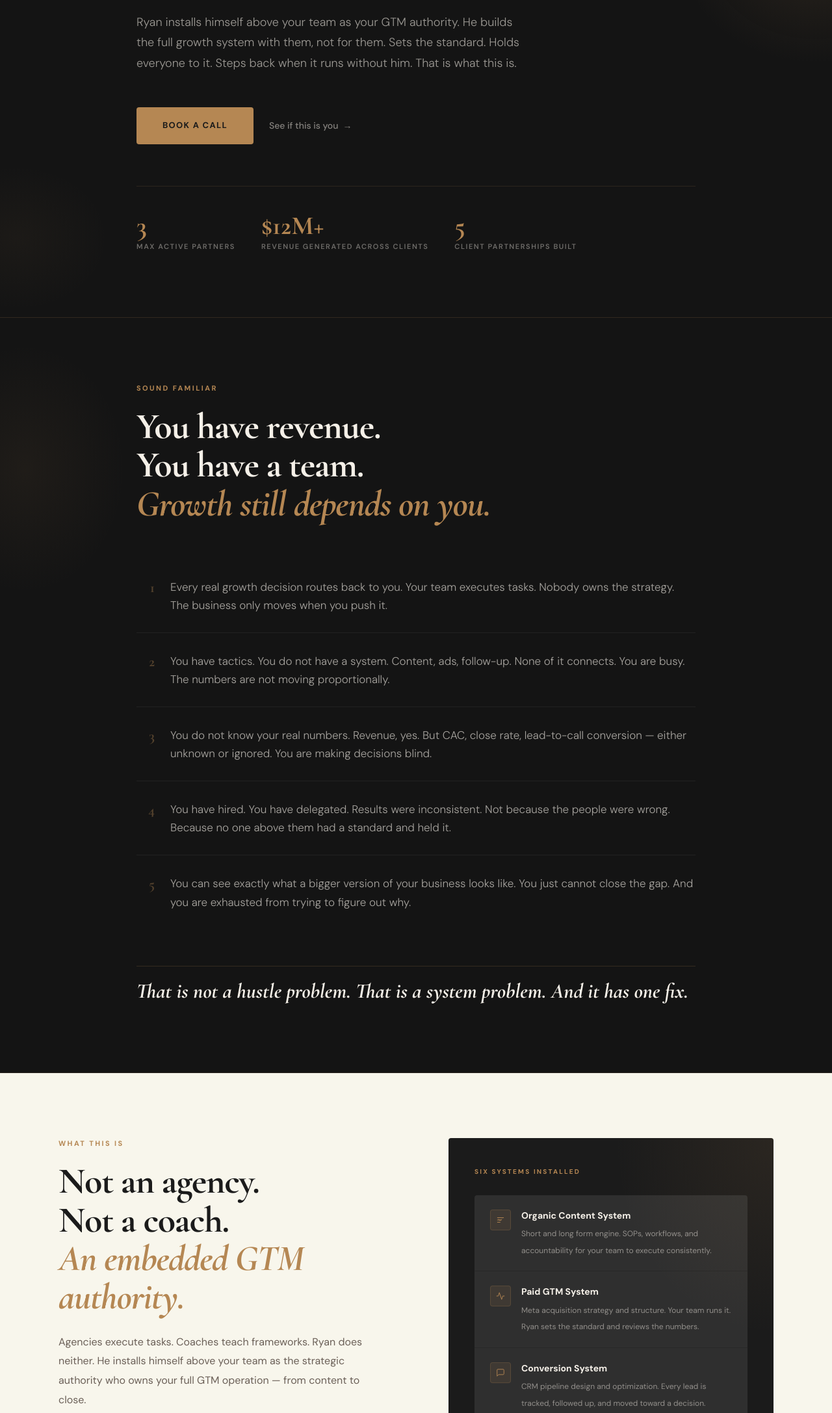
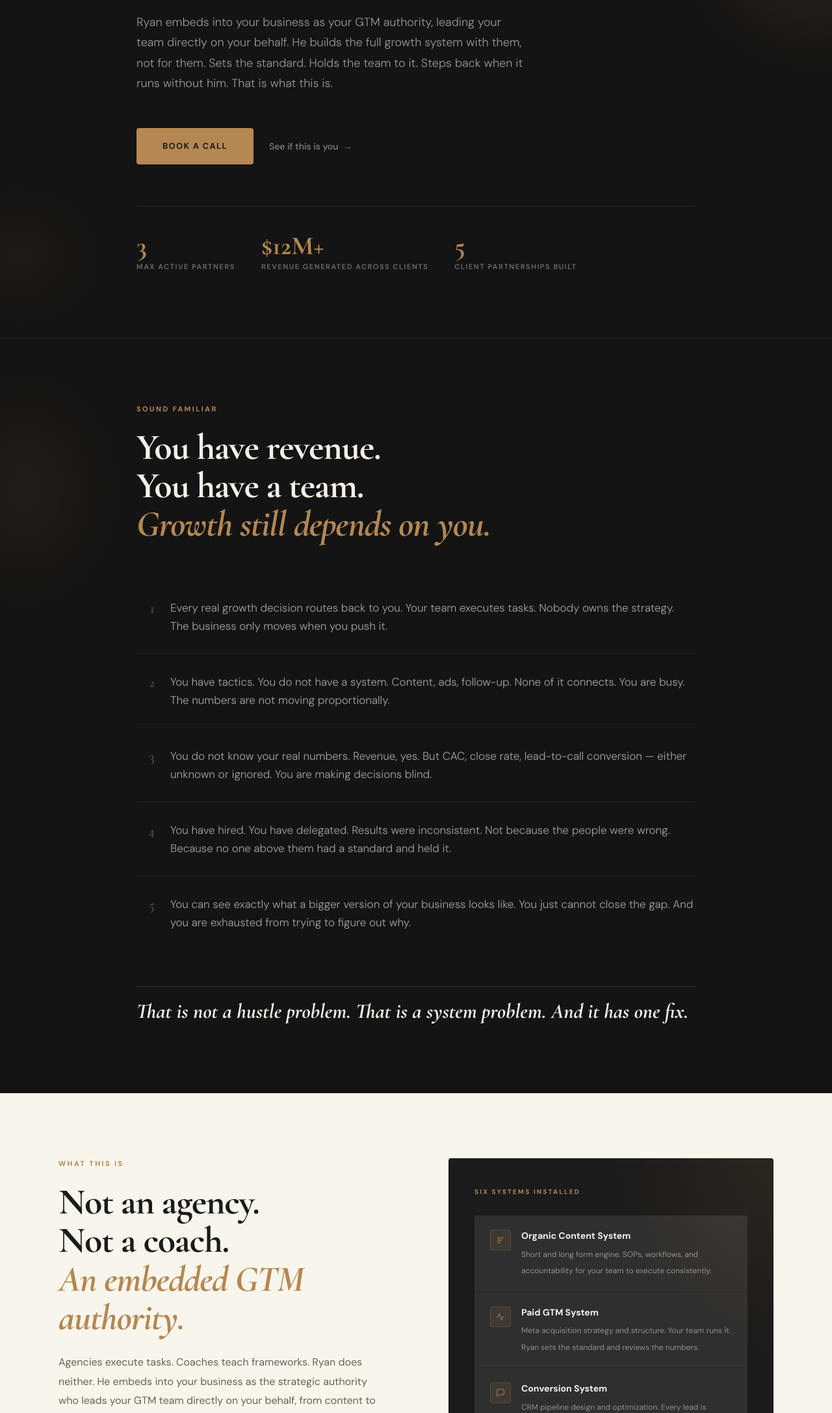
Before and after one commit to DevAbundanceAI/abundance-tribe-website, a plain HTML site: page partner.html in a window 1280 px wide. Shown: the part 390-2564 px from the top of the page at 65% size. Drawn offline with nearby package versions, Linux system fonts and the light colour scheme.

Commit message:
Reframe authority positioning: leading the team on the founder's behalf
Removed 'above your team / above the founder' language. Ryan is now
positioned as the founder's embedded GTM authority leading the team
on their behalf — authority over the execution layer is intact, but
the founder is clearly the principal. Also fixed em dash in What It Is.

Co-Authored-By: Claude Sonnet 4.6 <noreply@anthropic.com>

```diff
--- a/partner.html
+++ b/partner.html
@@ -1139,7 +1139,7 @@
       Abundance Growth Partnership
     </div>
     <h1>It's not a people problem.<br><em>It's a system problem.</em></h1>
-    <p class="hero-sub">Ryan installs himself above your team as your GTM authority. He builds the full growth system with them, not for them. Sets the standard. Holds everyone to it. Steps back when it runs without him. That is what this is.</p>
+    <p class="hero-sub">Ryan embeds into your business as your GTM authority, leading your team directly on your behalf. He builds the full growth system with them, not for them. Sets the standard. Holds the team to it. Steps back when it runs without him. That is what this is.</p>
     <div class="hero-actions">
       <a href="#apply" class="btn-gold">Book a Call</a>
       <a href="#problem" class="btn-ghost-light">See if this is you <span>→</span></a>
@@ -1198,7 +1198,7 @@
     <div class="what-left">
       <span class="section-label sa">What this is</span>
       <h2 class="sa">Not an agency.<br>Not a coach.<br><em>An embedded GTM authority.</em></h2>
-      <p class="sa">Agencies execute tasks. Coaches teach frameworks. Ryan does neither. He installs himself above your team as the strategic authority who owns your full GTM operation — from content to close.</p>
+      <p class="sa">Agencies execute tasks. Coaches teach frameworks. Ryan does neither. He embeds into your business as the strategic authority who leads your GTM team directly on your behalf, from content to close.</p>
       <p class="sa">Six core systems. Built with your team, not handed to them. Every person on your team knows the standard, knows their role, and knows who they answer to. That is what makes it stick.</p>
       <p class="sa"><strong>You stop being the growth engine. Your team becomes one.</strong></p>
     </div>
@@ -1473,7 +1473,7 @@
       <span class="section-label sa" style="color: var(--gold);">Who you are working with</span>
       <h2 class="sa">Ryan Frost.<br><em>Still building.</em></h2>
       <p class="sa">I have spent 5+ years building the GTM systems behind <strong>$12M+ in revenue</strong> across five client partnerships in coaching, consulting, and service businesses. All Done Consulting. Acquisition Network. Smart Sellers Academy. Malik Consolidated. Big Little Gyms. Every one of them started with no real GTM infrastructure and I built it from scratch.</p>
-      <p class="sa">When you bring me in, I am not a vendor you manage. I operate above your team. I set the standard. I decide what gets built first, what gets cut, and who is executing at the level required. You get my full attention on your business and a clear read on what is and is not working.</p>
+      <p class="sa">When you bring me in, I am not a vendor you manage. I lead your GTM team directly, on your behalf. I set the standard, own the roadmap, and make sure every person on the team is executing at the level required. You get full visibility into what is working, what is not, and what moves next.</p>
       <p class="sa"><strong>I take on a maximum of 3 Growth Partners at a time.</strong> That is not a sales tactic. It is the only way to do this work at the level it requires.</p>
       <div class="ryan-stats sa">
         <div class="ryan-stat">
```
